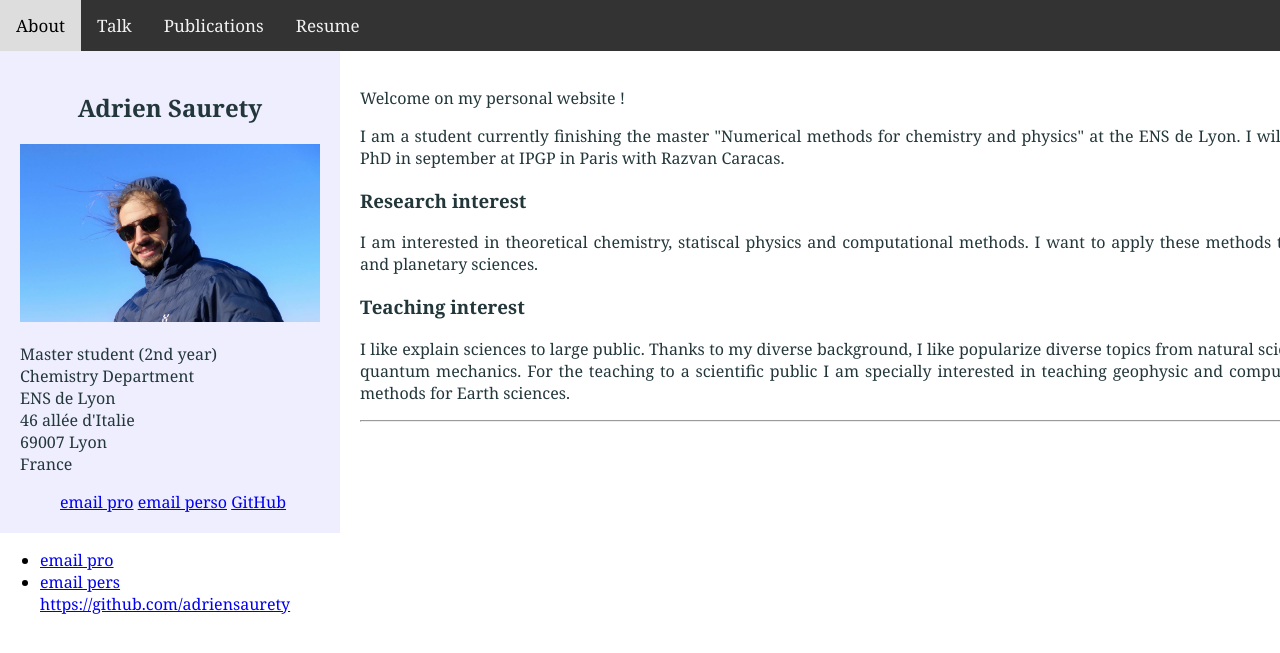
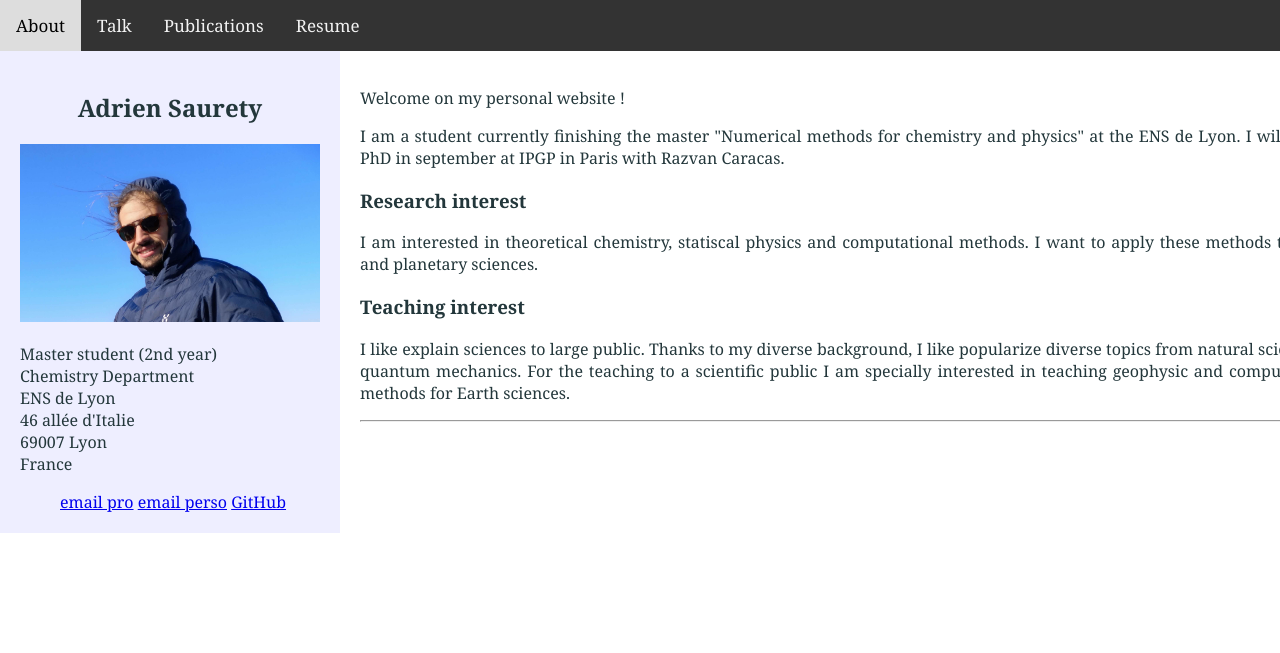
Before and after one commit to adriensaurety/adriensaurety.github.io, a Jekyll site: the page built from index.html, in a window 1280 px wide. Shown: the top 653 px of the page. Built offline with Jekyll 4.4.1, drawn with Linux system fonts in a browser that asks for light colours.

Commit message:
Update default.html

```diff
--- a/_layouts/default.html
+++ b/_layouts/default.html
@@ -33,14 +33,7 @@
 
 </div><!-- /.container -->
 
-<footer>
 
-<ul>
-   <li><a href="mailto:adrien.saurety@ens-lyon.fr">email pro</a></li>
-	<li><a href="mailto:asaurety@gmail.com">email pers</a></li
-   <li><a href="https://github.com/adriensaurety">https://github.com/adriensaurety</a></li>
-</ul>
-</footer>
 
 </body>
 </html>
```
